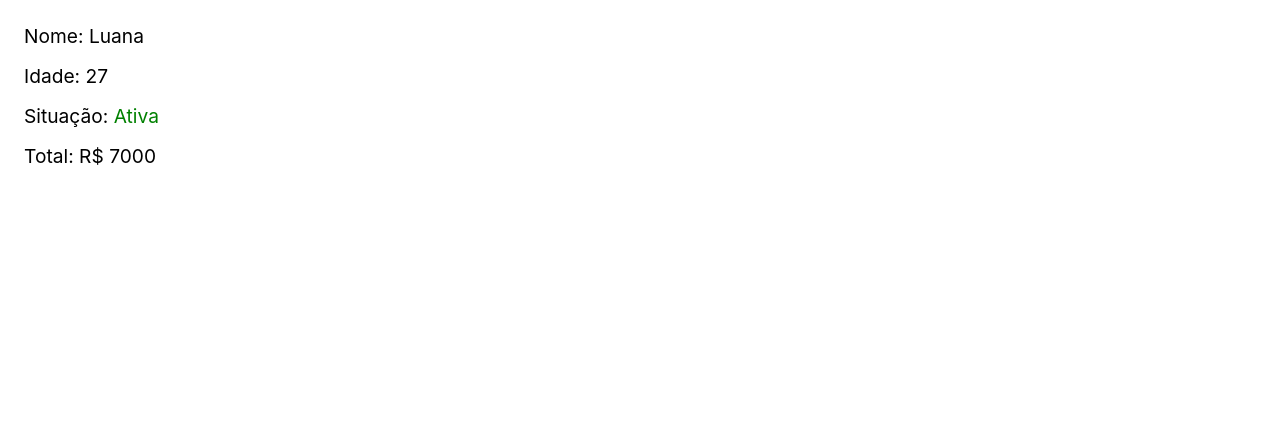
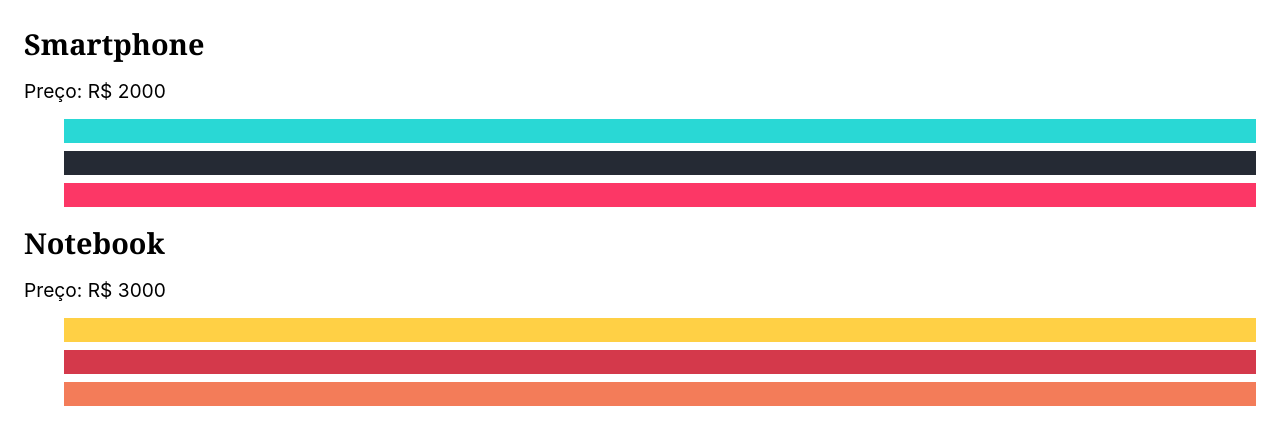
Before and after one commit to Caiobaldudev/react-study-01, a React (Vite) app in the folder 02_React_tools/: page / in a window 1280 px wide. Shown: the top 444 px of the page. Built offline with nearby package versions, Linux system fonts and the light colour scheme.

Commit message:
resolving exercices

```diff
--- /dev/null
+++ b/02_React_tools/src/Exerciciotwo.jsx
@@ -0,0 +1,45 @@
+// Organize os produtos como mostrado no vídeo
+// Mostre apenas produtos que forem mais caros que R$ 1500
+const produtos = [
+  {
+    id: 1,
+    nome: "Smartphone",
+    preco: "R$ 2000",
+    cores: ["#29d8d5", "#252a34", "#fc3766"],
+  },
+  {
+    id: 2,
+    nome: "Notebook",
+    preco: "R$ 3000",
+    cores: ["#ffd045", "#d4394b", "#f37c59"],
+  },
+  {
+    id: 3,
+    nome: "Tablet",
+    preco: "R$ 1500",
+    cores: ["#365069", "#47c1c8", "#f95786"],
+  },
+];
+
+const Exerciciotwo = () => {
+  const dados = produtos.filter(
+    ({ preco }) => Number(preco.replace("R$", "")) > 1500
+  );
+  return (
+    <section>
+      {dados.map(({ id, nome, preco, cores }) => (
+        <div key={id}>
+          <h1>{nome}</h1>
+          <p>Preço: {preco}</p>
+          <ul>
+            {cores.map((cor) => (
+              <li key={cor} style={{ backgroundColor: cor, color: 'white' }}></li>
+            ))}
+          </ul>
+        </div>
+      ))}
+    </section>
+  );
+};
+
+export default Exerciciotwo;
--- a/02_React_tools/src/main.jsx
+++ b/02_React_tools/src/main.jsx
@@ -2,5 +2,6 @@ import React from "react";
 import ReactDOM from "react-dom/client";
 import App from "./App.jsx";
 import Exercicio from "./Exercicio.jsx";
+import Exerciciotwo from "./Exerciciotwo.jsx";
 
-ReactDOM.createRoot(document.getElementById("root")).render(<Exercicio />);
+ReactDOM.createRoot(document.getElementById("root")).render(<Exerciciotwo />);
```
